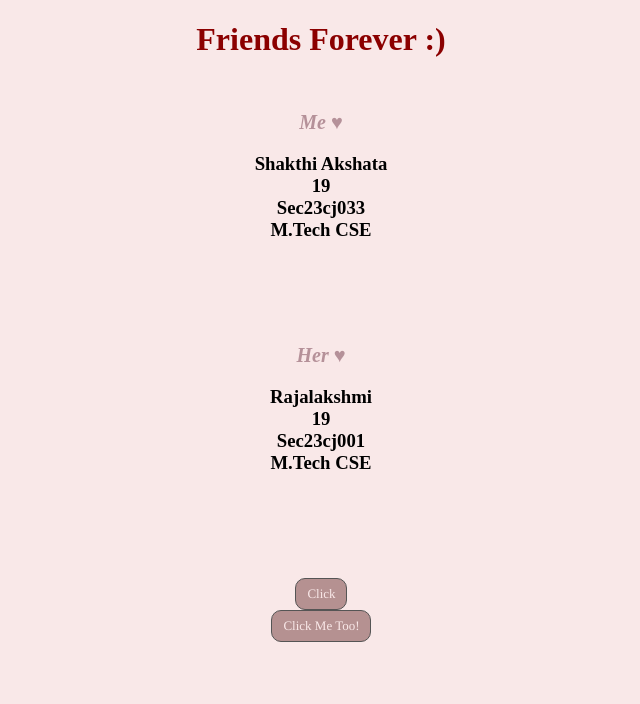
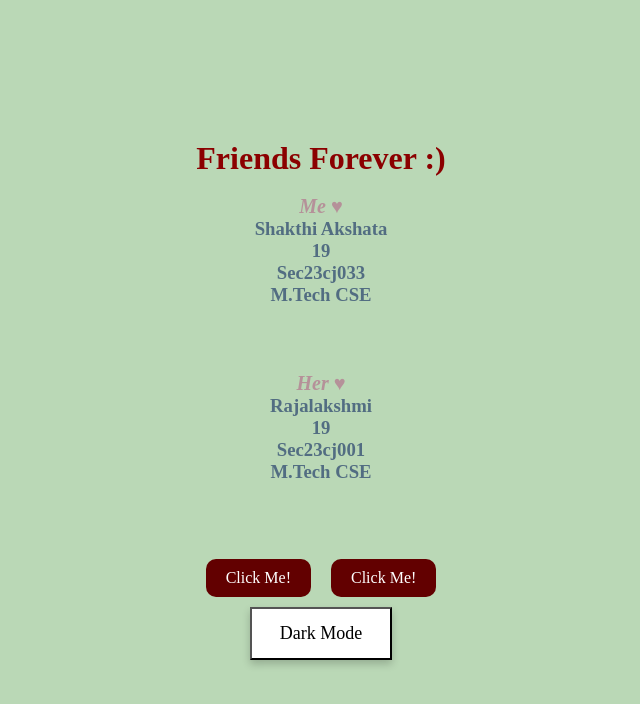
Before and after one commit to shakthi000/full-stack_training, a React (Vite) app in the folder vite-project/: page / in a window 1280 px wide. Shown: the top 704 px of the page, without its empty margins (319-959 px from the left). Built offline with nearby package versions, Linux system fonts and the light colour scheme.

Commit message:
Assignment-5 Updated

```diff
--- a/vite-project/src/App.css
+++ b/vite-project/src/App.css
@@ -1,31 +1,77 @@
-*{
-    background-color: rgb(249, 232, 232);
-    text-align: center;
+* {
+  margin: 0;
+  font-family: 'Times New Roman', Verdana, sans-serif;
 }
 
-h1{
-  font-family: 'Times New Roman';
-  font-weight: 5px;
-  font-style: bolder;
-  color:rgb(0, 0, 0);
+.light-theme {
+  background-color: #BAD8B6;
+  color: #526D82;
+  height: 100vh;
+  display: flex;
+  justify-content: center;
+  align-items: center;
+  flex-direction: column;
+  transition: background-color 0.3s ease, color 0.3s ease;
+}
+
+.dark-theme {
+  background-color: #2f4057;
+  color: #DDE6ED;
+  height: 100vh;
+  display: flex;
+  justify-content: center;
+  align-items: center;
+  flex-direction: column;
+  transition: background-color 0.3s ease, color 0.3s ease;
+}
+
+.content {
   text-align: center;
 }
 
-button{
-  font-family:  "Times",sans-serif;
-  font-size: 13px;
-  background-color: #b59191;
-  border: 1px solid #555555;
+.toggle-button {
+  background-color: #ffffff;
+  color: rgb(0, 0, 0);
+  padding: 14px 28px;
+  font-size: 18px;
+  cursor: pointer;
+  transition: all 0.3s ease;
+  box-shadow: 0 4px 8px rgba(0, 0, 0, 0.2);
+  margin-bottom: 20px;
+  display: block;
+  margin: 0 auto;
+}
+
+.light-theme .toggle-button {
+  background-color: #ffffff;
+  color: #000000;
+}
+
+.dark-theme .toggle-button {
+  background-color: #000000;
+  color: #ffffff;
+}
+
+.toggle-button:hover {
+  opacity: 0.9;
+}
+
+.toggle-button:active {
+  transform: scale(0.95);
+}
+
+.action-button {
+  background-color: #620000;
+  color: white;
+  padding: 10px 20px;
+  font-size: 16px;
+  border: none;
   border-radius: 10px;
   cursor: pointer;
-  display: block;
-  margin: auto;
-  line-height: 30px;
-  padding: 0 10px 0 11px;
-  text-align: center;
-  color: rgb(249, 232, 232);
+  margin: 10px;
+  transition: background-color 0.3s ease;
 }
 
-button:hover {
-  background-color: rgb(134, 90, 90);
+.action-button:hover {
+  background-color: #C83349;
 }
--- a/vite-project/src/App.jsx
+++ b/vite-project/src/App.jsx
@@ -1,41 +1,58 @@
-import { useState } from 'react'
-import reactLogo from './assets/react.svg'
-import viteLogo from '/vite.svg'
-import './App.css'
-import Comp1 from './Comp1'
+import React, { useState } from "react";
+import "./App.css";
+import Comp1 from "./Comp1";
 
 function App() {
-  const myInfo={
-    name:"Shakthi Akshata",
+  const myInfo = {
+    name: "Shakthi Akshata",
     age: 19,
     secId: "Sec23cj033",
-    department:"M.Tech CSE"
-  }
+    department: "M.Tech CSE"
+  };
 
-  const herInfo={
-    name2:"Rajalakshmi",
-    age2: 19,
-    secId2: "Sec23cj001",
-    department2:"M.Tech CSE"
-  }
+  const herInfo = {
+    name: "Rajalakshmi",
+    age: 19,
+    secId: "Sec23cj001",
+    department: "M.Tech CSE"
+  };
+
+  const [isDarkMode, setIsDarkMode] = useState(false);
+
+  const toggleTheme = () => {
+    setIsDarkMode((prevMode) => !prevMode);
+  };
 
   return (
-    <>
-      <h1 style={{textAlign:"center",color:"darkred"}}>Friends Forever :)</h1>
+    <div className={isDarkMode ? "dark-theme" : "light-theme"}>
+      <div className="content">
+        <h1 style={{ textAlign: "center", color: isDarkMode ? "#F9F6E6" : "darkred" }}>
+          Friends Forever :)
+        </h1>
 
-      <br />
+        <br />
 
-      <div>
-      <h1 style={{fontSize:"20px",textAlign:"center",color:"#b59199",fontStyle:"italic"}}>Me ♥</h1>
-        <Comp1 name={myInfo.name} age={myInfo.age} secId={myInfo.secId} department={myInfo.department} />
-        <h1 style={{fontSize:"20px",textAlign:"center",color:"#b59199",fontStyle:"italic"}}>Her ♥</h1>
-        <Comp1 name={herInfo.name2} age={herInfo.age2} secId={herInfo.secId2} department={herInfo.department2} />
+        <div>
+          <h1 style={{ fontSize: "20px", textAlign: "center", color: "#b59199", fontStyle: "italic" }}>
+            Me ♥
+          </h1>
+          <Comp1 name={myInfo.name} age={myInfo.age} secId={myInfo.secId} department={myInfo.department} />
+
+          <h1 style={{ fontSize: "20px", textAlign: "center", color: "#b59199", fontStyle: "italic" }}>
+            Her ♥
+          </h1>
+          <Comp1 name={herInfo.name} age={herInfo.age} secId={herInfo.secId} department={herInfo.department} />
+        </div>
+
+        <button className="action-button" onClick={() => alert("Bye!")}>Click Me!</button>
+        <button className="action-button" onDoubleClick={() => alert("See you later!")}>Click Me!</button>
+
+        <button className="toggle-button" onClick={toggleTheme}>
+          {isDarkMode ? "Light Mode" : "Dark Mode"}
+        </button>
       </div>
-      <button onClick={()=>{alert("Bye!")}}>Click</button>
-      <button onDoubleClick={()=>{alert("See you later!")}}>Click Me Too!</button>
-
-    </>
-  )
+    </div>
+  );
 }
 
 export default App;
--- a/vite-project/src/Comp1.jsx
+++ b/vite-project/src/Comp1.jsx
@@ -1,6 +1,6 @@
 import React from 'react'
 
-const Comp1 = (props) => { //props object - used to call objects from app.jsx
+const Comp1 = (props) => {
   return (
     <div>
       <h3>
```
